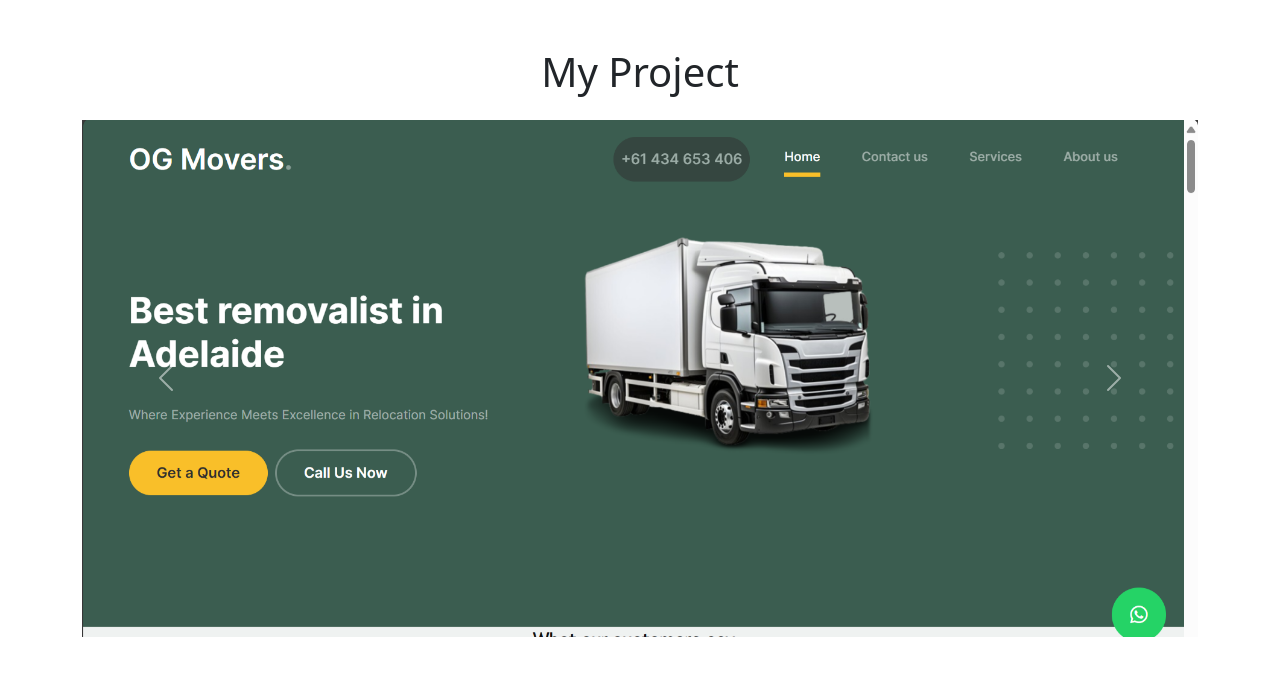
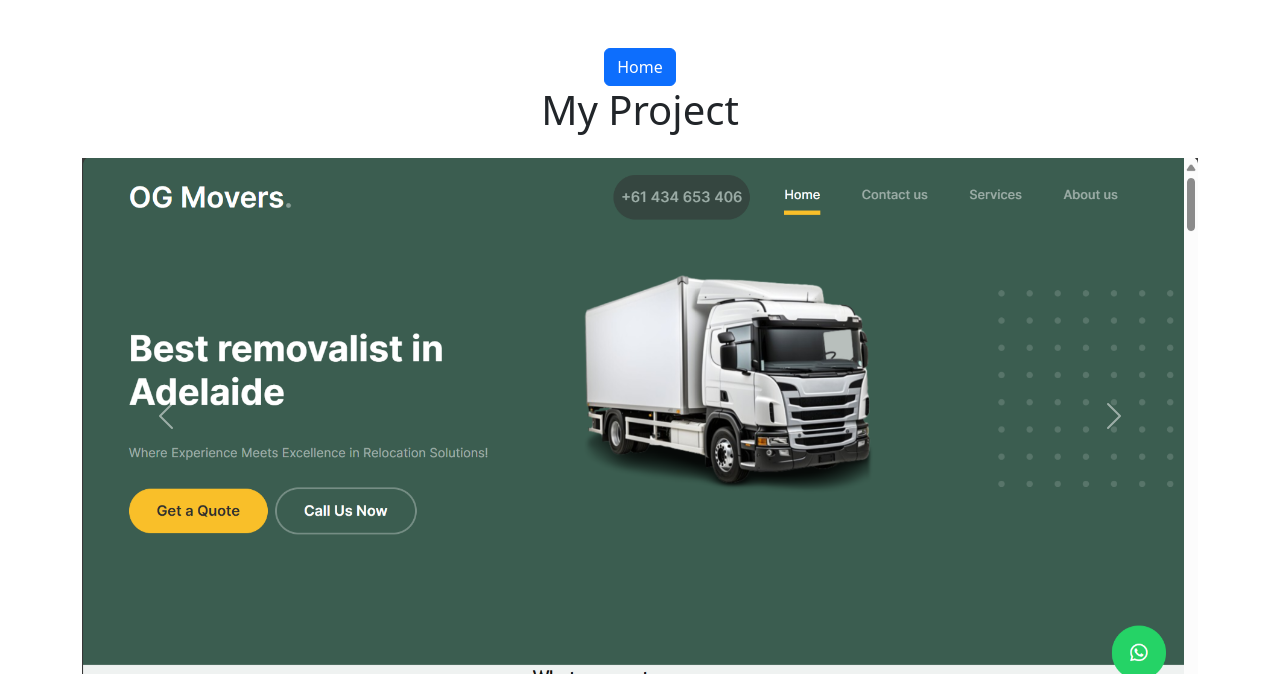
Before and after one commit to Mannu258/Portfolio-With-Flask, a Flask app: page /project-showcase/OG in a window 1280 px wide. Shown: the top 674 px of the page. Run offline with Flask 3, Linux system fonts and the light colour scheme.

Commit message:
added home button

```diff
--- a/templates/Projects/DB.html
+++ b/templates/Projects/DB.html
@@ -14,6 +14,9 @@
 <body>
   <main>
     <div class="container my-5">
+      <div class="d-flex justify-content-center">
+        <a href="/" class="btn btn-primary">Home</a>
+      </div>
       <h1 class="text-center mb-4">My Project</h1>
 
       <!-- Project Images -->
--- a/templates/Projects/MAC.html
+++ b/templates/Projects/MAC.html
@@ -14,6 +14,9 @@
 <body>
   <main>
     <div class="container my-5">
+      <div class="d-flex justify-content-center">
+        <a href="/" class="btn btn-primary">Home</a>
+      </div>
       <h1 class="text-center mb-4">My Project</h1>
 
       <!-- Project Images -->
--- a/templates/Projects/OG.html
+++ b/templates/Projects/OG.html
@@ -14,6 +14,9 @@
 <body>
   <main>
     <div class="container my-5">
+      <div class="d-flex justify-content-center">
+        <a href="/" class="btn btn-primary">Home</a>
+      </div>
       <h1 class="text-center mb-4">My Project</h1>
 
       <!-- Project Images -->
```
